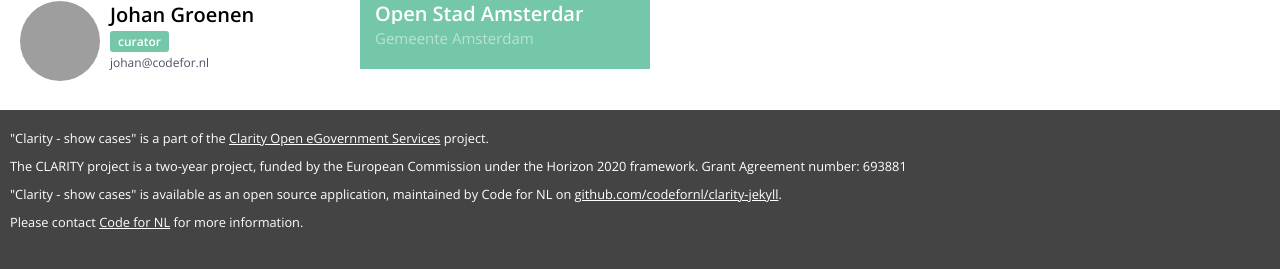
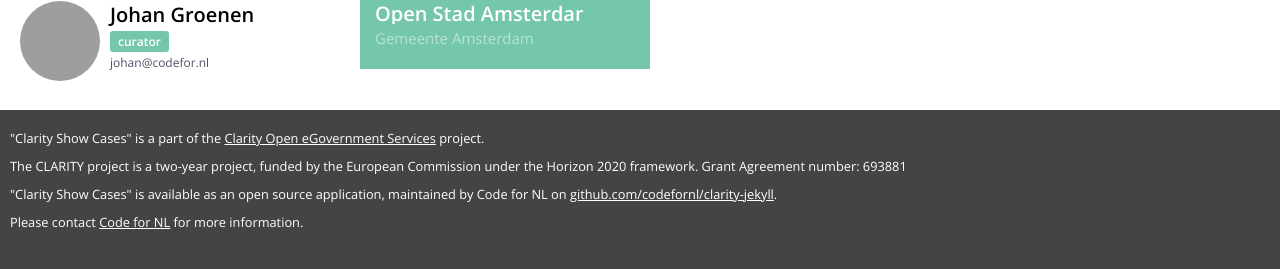
Before and after one commit to codefornl/clarity-jekyll, a Jekyll site: the page built from index.md, in a window 1280 px wide, cut to the strip 2081-2350 px from the top of the page. Built offline with Jekyll 4.4.1, drawn with Linux system fonts in a browser that asks for light colours; grey boxes are pictures that could not be loaded.

```diff
--- a/_config.yaml
+++ b/_config.yaml
@@ -1,5 +1,5 @@
 title: Clarity Show Cases
-tagline: "Mooie voorbeelden van hoe #publictech in de praktijk wordt ingezet"
+description: "Mooie voorbeelden van hoe #publictech in de praktijk wordt ingezet"
 
 collections:
   cbases:
--- a/_includes/footer.html
+++ b/_includes/footer.html
@@ -1,8 +1,8 @@
 <footer>
     <div class="footer__text">
-        <p>"Clarity - show cases" is a part of the <a href="https://clarity-csa.eu/">Clarity Open eGovernment Services</a> project.</p>
+        <p>"{{ site.title }}" is a part of the <a href="https://clarity-csa.eu/">Clarity Open eGovernment Services</a> project.</p>
         <p>The CLARITY project is a two-year project, funded by the European Commission under the Horizon 2020 framework. Grant Agreement number: 693881</p>
-        <p>"Clarity - show cases" is available as an open source application, maintained by Code for NL on <a href="https://github.com/codefornl/clarity-jekyll">github.com/codefornl/clarity-jekyll</a>.</p>
+        <p>"{{ site.title }}" is available as an open source application, maintained by Code for NL on <a href="https://github.com/codefornl/clarity-jekyll">github.com/codefornl/clarity-jekyll</a>.</p>
         <p>Please contact <a href="http://www.codefor.nl">Code for NL</a> for more information.</p>
     </div>
 </footer>
--- a/_layouts/cbase.html
+++ b/_layouts/cbase.html
@@ -56,9 +56,9 @@
     <header class="main-header layout__main-header">
         <a href="/#{{ cbase.slug }}">
             {% if cbase.logo_image %}
-            <img src="{{ cbase.logo_image }}" alt="Clarity - show cases" class="main-header__logo">
+            <img src="{{ cbase.logo_image }}" alt="{{ site.title }}" class="main-header__logo">
             {% else %}
-            <img src="/svg/clarity-showcases-logo.svg" alt="Clarity - show cases" class="main-header__logo">
+            <img src="/svg/clarity-showcases-logo.svg" alt="{{ site.title }}" class="main-header__logo">
             {% endif %}
         </a>
     </header>
--- a/_layouts/overview.html
+++ b/_layouts/overview.html
@@ -33,7 +33,7 @@
 
     <header class="main-header layout__main-header">
         <a href="/">
-            <img src="/svg/clarity-showcases-logo.svg" alt="Clarity - show cases" class="main-header__logo">
+            <img src="/svg/clarity-showcases-logo.svg" alt="{{ site.title }}" class="main-header__logo">
         </a>
     </header>
 
--- a/_layouts/showcase.html
+++ b/_layouts/showcase.html
@@ -43,9 +43,9 @@
     <header class="main-header layout__main-header">
         <a href="/#{{ showcase.cbase }}">
             {% if cbase.logo_image %}
-            <img src="{{ cbase.logo_image }}" alt="Clarity - show cases" class="main-header__logo">
+            <img src="{{ cbase.logo_image }}" alt="{{ site.title }}" class="main-header__logo">
             {% else %}
-            <img src="/svg/clarity-showcases-logo.svg" alt="Clarity - show cases" class="main-header__logo">
+            <img src="/svg/clarity-showcases-logo.svg" alt="{{ site.title }}" class="main-header__logo">
             {% endif %}
         </a>
     </header>
```
Also changed, not shown: other parts of _layouts/cbase.html (+1 -1 lines), other parts of _layouts/overview.html (+5 -5 lines), other parts of _layouts/showcase.html (+1 -1 lines).
